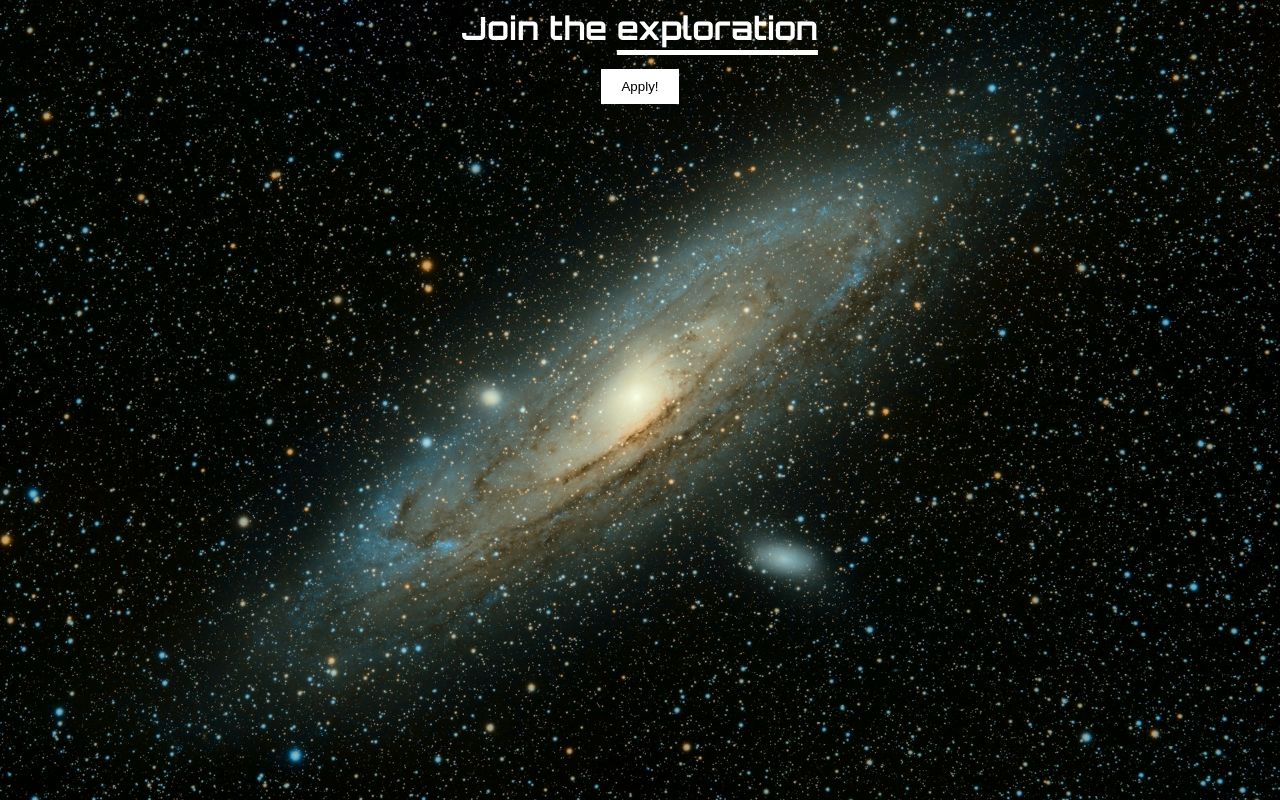
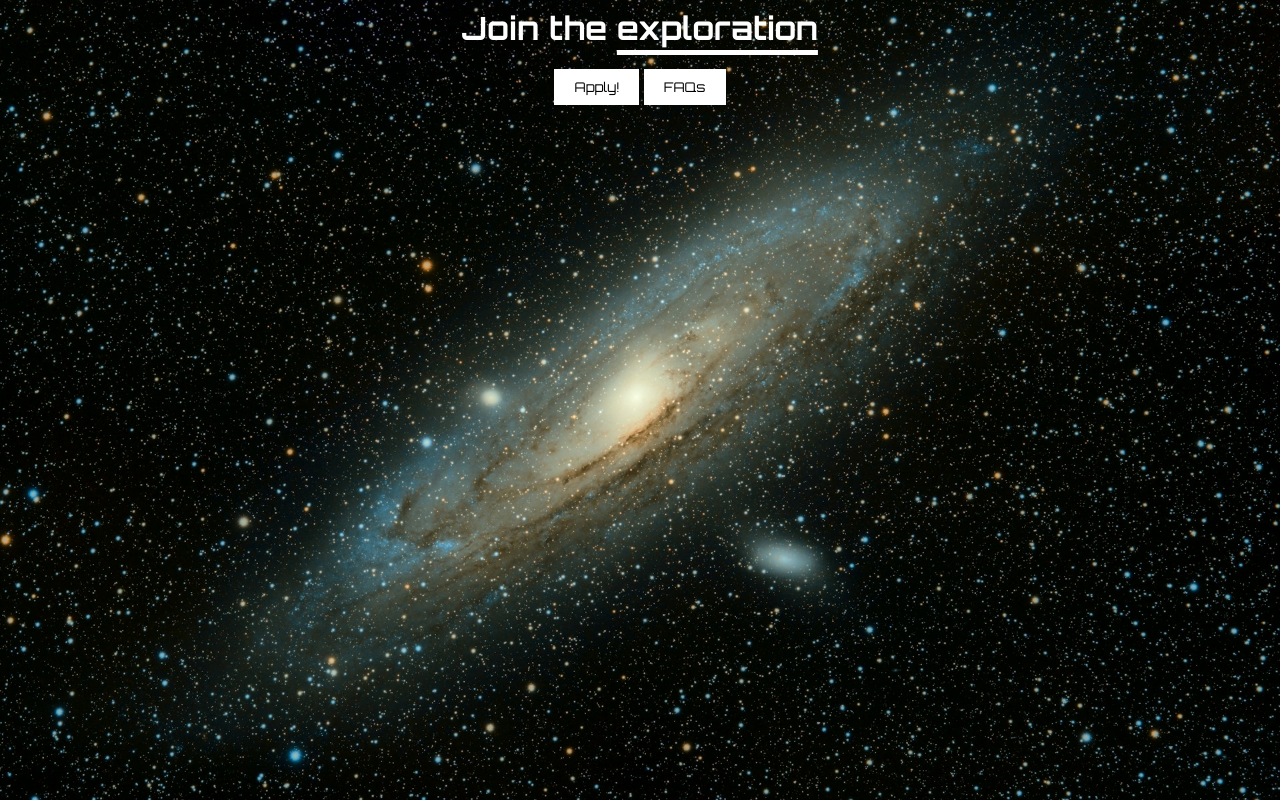
Before and after one commit to lessandsass/space-explore, a plain HTML site: page index.html in a window 1280 px wide. Drawn offline with Linux system fonts and the light colour scheme.

Commit message:
The id intro

```diff
--- a/index.html
+++ b/index.html
@@ -10,5 +10,6 @@
             <span class="underline">exploration</span>
         </h1>
         <button class="btn">Apply!</button>
+        <button class="btn">FAQs</button>
     </body>
 </html>
--- a/styles.css
+++ b/styles.css
@@ -10,12 +10,9 @@ body {
     padding: 10px 20px;
     background: white;
     border: none;
+    font-family: "Orbitron", sans-serif;
 }
 
-/*
-Challenge:
-Add the underline to the title using a <span> and a class.
-*/
 .underline {
     text-decoration: underline;
     text-decoration-color: white;
```
Also changed, not shown: images/spacex.png (added).
